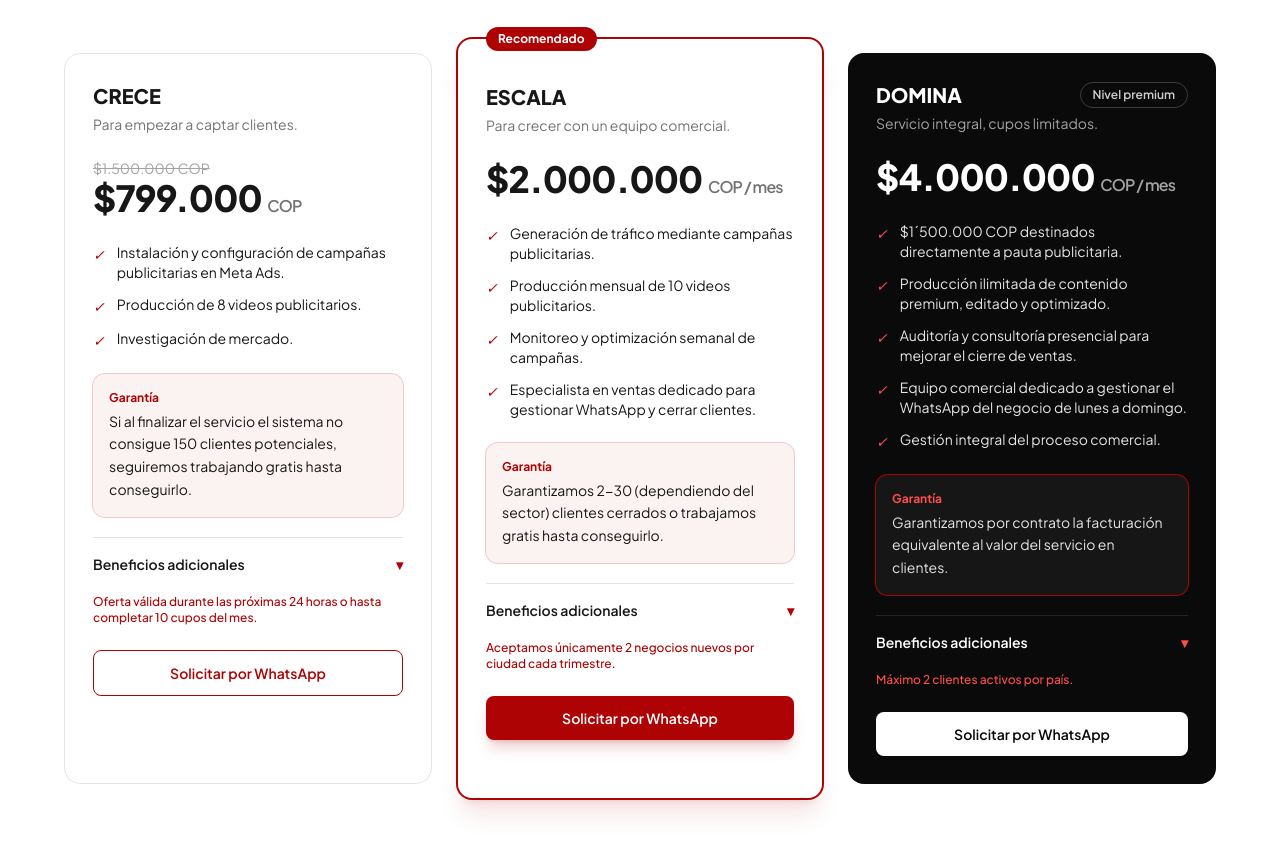
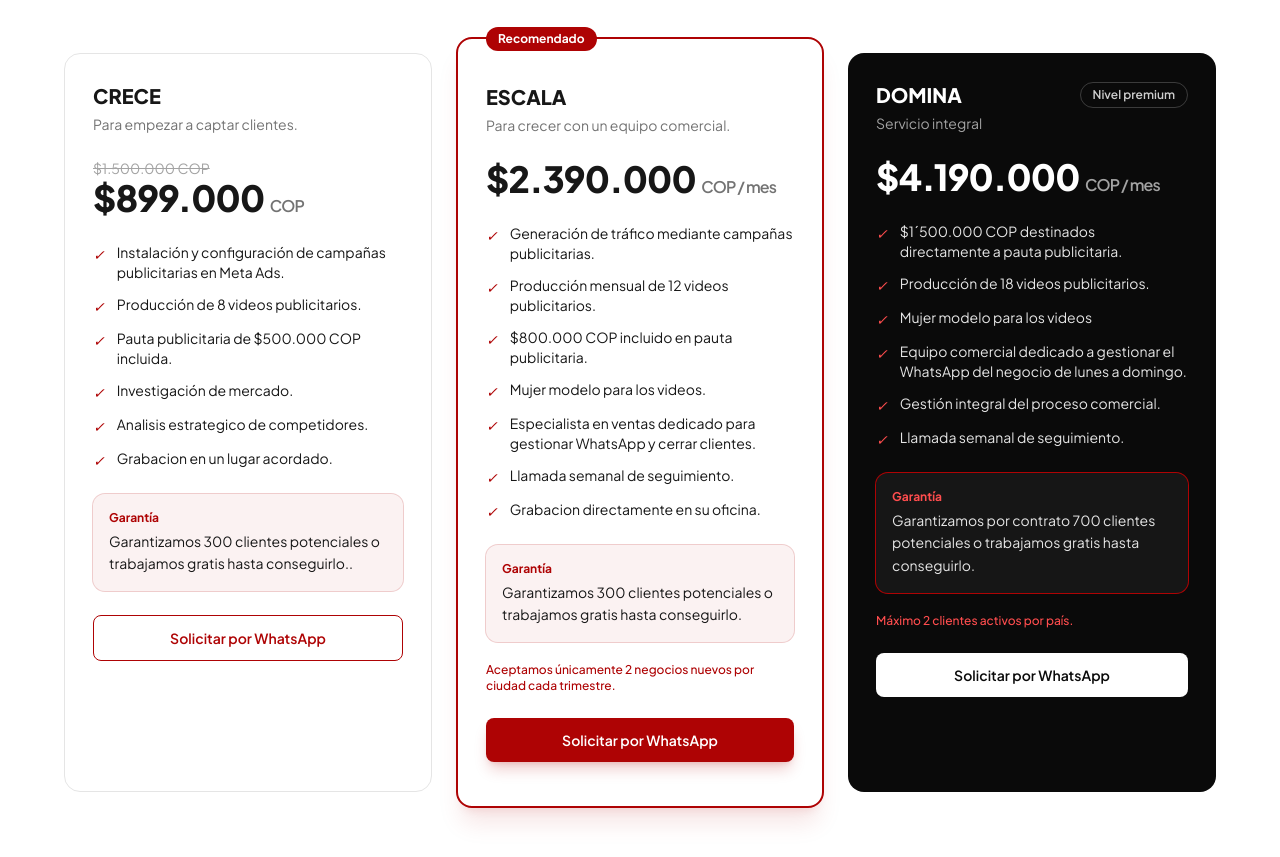
Before and after one commit to Santiagogabh/santiago-hernandez-web, a plain HTML site: page index.html in a window 1280 px wide. Shown: the part 2610-3467 px from the top of the page. Drawn offline with nearby package versions, Linux system fonts and the light colour scheme.

Commit message:
cuarto commit

```diff
--- a/index.html
+++ b/index.html
@@ -112,28 +112,20 @@
         <p class="mt-1 text-sm text-neutral-500">Para empezar a captar clientes.</p>
         <div class="mt-6">
           <p class="text-sm text-neutral-400 line-through">$1.500.000 COP</p>
-          <p class="text-4xl font-extrabold tracking-tight">$799.000 <span class="text-base font-semibold text-neutral-500">COP</span></p>
+          <p class="text-4xl font-extrabold tracking-tight">$899.000 <span class="text-base font-semibold text-neutral-500">COP</span></p>
         </div>
         <ul class="mt-6 space-y-3 text-sm">
           <li class="flex gap-3"><i class="mt-0.5 text-brand">✓</i>Instalación y configuración de campañas publicitarias en Meta Ads.</li>
           <li class="flex gap-3"><i class="mt-0.5 text-brand">✓</i>Producción de 8 videos publicitarios.</li>
+          <li class="flex gap-3"><i class="mt-0.5 text-brand">✓</i>Pauta publicitaria de $500.000 COP incluida.</li>
           <li class="flex gap-3"><i class="mt-0.5 text-brand">✓</i>Investigación de mercado.</li>
+          <li class="flex gap-3"><i class="mt-0.5 text-brand">✓</i>Analisis estrategico de competidores.</li>
+          <li class="flex gap-3"><i class="mt-0.5 text-brand">✓</i>Grabacion en un lugar acordado.</li>
         </ul>
         <div class="mt-6 rounded-xl bg-brand/5 p-4 ring-1 ring-brand/20">
           <p class="text-xs font-bold text-brand">Garantía</p>
-          <p class="mt-1 text-sm leading-relaxed">Si al finalizar el servicio el sistema no consigue 150 clientes potenciales, seguiremos trabajando gratis hasta conseguirlo.</p>
+          <p class="mt-1 text-sm leading-relaxed">Garantizamos 300 clientes potenciales o trabajamos gratis hasta conseguirlo..</p>
         </div>
-        <details class="mt-5 border-t border-neutral-200 pt-4">
-          <summary class="flex items-center justify-between text-sm font-semibold">Beneficios adicionales <span class="chev text-brand">▾</span></summary>
-          <ul class="mt-3 space-y-2 text-sm text-neutral-600">
-            <li>• Garantía de 150 clientes potenciales</li>
-            <li>• Grabación directamente en el consultorio</li>
-            <li>• Gestión personal de los mensajes de WhatsApp para filtrar interesados</li>
-            <li>• Llamada semanal de orientación y seguimiento</li>
-            <li>• Especialista en ventas opcional para responder mensajes y cerrar ventas (comisión del 2 % al 5 %)</li>
-          </ul>
-        </details>
-        <p class="mt-5 text-xs font-medium text-brand">Oferta válida durante las próximas 24 horas o hasta completar 10 cupos del mes.</p>
         <a data-wa="Hola Santiago, quiero información del plan CRECE." href="https://wa.link/142eok" class="mt-6 rounded-lg border border-brand px-5 py-3 text-center text-sm font-semibold text-brand transition hover:bg-brand hover:text-white">Solicitar por WhatsApp</a>
       </article>
 
@@ -143,28 +135,23 @@
         <h3 class="text-xl font-extrabold">ESCALA</h3>
         <p class="mt-1 text-sm text-neutral-500">Para crecer con un equipo comercial.</p>
         <div class="mt-6">
-          <p class="text-4xl font-extrabold tracking-tight">$2.000.000 <span class="text-base font-semibold text-neutral-500">COP / mes</span></p>
+          <p class="text-4xl font-extrabold tracking-tight">$2.390.000 <span class="text-base font-semibold text-neutral-500">COP / mes</span></p>
         </div>
         <ul class="mt-6 space-y-3 text-sm">
           <li class="flex gap-3"><i class="mt-0.5 text-brand">✓</i>Generación de tráfico mediante campañas publicitarias.</li>
-          <li class="flex gap-3"><i class="mt-0.5 text-brand">✓</i>Producción mensual de 10 videos publicitarios.</li>
-          <li class="flex gap-3"><i class="mt-0.5 text-brand">✓</i>Monitoreo y optimización semanal de campañas.</li>
+          <li class="flex gap-3"><i class="mt-0.5 text-brand">✓</i>Producción mensual de 12 videos publicitarios.</li>
+          <li class="flex gap-3"><i class="mt-0.5 text-brand">✓</i>$800.000 COP incluido en pauta publicitaria.</li>
+          <li class="flex gap-3"><i class="mt-0.5 text-brand">✓</i>Mujer modelo para los videos.</li>
           <li class="flex gap-3"><i class="mt-0.5 text-brand">✓</i>Especialista en ventas dedicado para gestionar WhatsApp y cerrar clientes.</li>
+          <li class="flex gap-3"><i class="mt-0.5 text-brand">✓</i>Llamada semanal de seguimiento.</li>
+          <li class="flex gap-3"><i class="mt-0.5 text-brand">✓</i>Grabacion directamente en su oficina.</li>
         </ul>
+
         <div class="mt-6 rounded-xl bg-brand/5 p-4 ring-1 ring-brand/20">
           <p class="text-xs font-bold text-brand">Garantía</p>
-          <p class="mt-1 text-sm leading-relaxed">Garantizamos 2-30 (dependiendo del sector) clientes cerrados o trabajamos gratis hasta conseguirlo.</p>
+          <p class="mt-1 text-sm leading-relaxed">Garantizamos 300 clientes potenciales o trabajamos gratis hasta conseguirlo.</p>
         </div>
-        <details class="mt-5 border-t border-neutral-200 pt-4">
-          <summary class="flex items-center justify-between text-sm font-semibold">Beneficios adicionales <span class="chev text-brand">▾</span></summary>
-          <ul class="mt-3 space-y-2 text-sm text-neutral-600">
-            <li>• Sistema automatizado con bases de datos de sus clientes</li>
-            <li>• Mujer modelo para los videos publicitarios</li>
-            <li>• Especialista en ventas para el cierre de clientes</li>
-            <li>• Exclusividad: no trabajaremos con competidores directos en la misma zona geográfica durante la suscripción</li>
-            <li>• $800.000 COP incluidos para pauta publicitaria</li>
-          </ul>
-        </details>
+
         <p class="mt-5 text-xs font-medium text-brand">Aceptamos únicamente 2 negocios nuevos por ciudad cada trimestre.</p>
         <a data-wa="Hola Santiago, quiero información del plan ESCALA." href="#" class="mt-6 rounded-lg bg-brand px-5 py-3 text-center text-sm font-semibold text-white shadow-lg shadow-brand/20 transition hover:bg-brandd">Solicitar por WhatsApp</a>
       </article>
@@ -175,29 +162,24 @@
           <h3 class="text-xl font-extrabold">DOMINA</h3>
           <span class="rounded-full border border-white/20 px-3 py-1 text-xs font-semibold text-white/80">Nivel premium</span>
         </div>
-        <p class="mt-1 text-sm text-neutral-400">Servicio integral, cupos limitados.</p>
+        <p class="mt-1 text-sm text-neutral-400">Servicio integral
+
+        </p>
         <div class="mt-6">
-          <p class="text-4xl font-extrabold tracking-tight">$4.000.000 <span class="text-base font-semibold text-neutral-400">COP / mes</span></p>
+          <p class="text-4xl font-extrabold tracking-tight">$4.190.000 <span class="text-base font-semibold text-neutral-400">COP / mes</span></p>
         </div>
         <ul class="mt-6 space-y-3 text-sm text-neutral-200">
           <li class="flex gap-3"><i class="mt-0.5 text-[#ff4d4e]">✓</i>$1´500.000 COP destinados directamente a pauta publicitaria.</li>
-          <li class="flex gap-3"><i class="mt-0.5 text-[#ff4d4e]">✓</i>Producción ilimitada de contenido premium, editado y optimizado.</li>
-          <li class="flex gap-3"><i class="mt-0.5 text-[#ff4d4e]">✓</i>Auditoría y consultoría presencial para mejorar el cierre de ventas.</li>
+          <li class="flex gap-3"><i class="mt-0.5 text-[#ff4d4e]">✓</i>Producción de 18 videos publicitarios.</li>
+          <li class="flex gap-3"><i class="mt-0.5 text-[#ff4d4e]">✓</i>Mujer modelo para los videos</li>
           <li class="flex gap-3"><i class="mt-0.5 text-[#ff4d4e]">✓</i>Equipo comercial dedicado a gestionar el WhatsApp del negocio de lunes a domingo.</li>
           <li class="flex gap-3"><i class="mt-0.5 text-[#ff4d4e]">✓</i>Gestión integral del proceso comercial.</li>
+          <li class="flex gap-3"><i class="mt-0.5 text-[#ff4d4e]">✓</i>Llamada semanal de seguimiento.</li>
         </ul>
         <div class="mt-6 rounded-xl bg-white/5 p-4 ring-1 ring-brand">
           <p class="text-xs font-bold text-[#ff4d4e]">Garantía</p>
-          <p class="mt-1 text-sm leading-relaxed text-neutral-200">Garantizamos por contrato la facturación equivalente al valor del servicio en clientes.</p>
+          <p class="mt-1 text-sm leading-relaxed text-neutral-200">Garantizamos por contrato 700 clientes potenciales o trabajamos gratis hasta conseguirlo.</p>
         </div>
-        <details class="mt-5 border-t border-white/10 pt-4">
-          <summary class="flex items-center justify-between text-sm font-semibold">Beneficios adicionales <span class="chev text-[#ff4d4e]">▾</span></summary>
-          <ul class="mt-3 space-y-2 text-sm text-neutral-400">
-            <li>• Capacitación presencial o en vivo para el personal sobre ventas adicionales y venta cruzada</li>
-            <li>• Grabación mensual de todo el contenido con un especialista, en una jornada de 2 horas</li>
-            <li>• Línea telefónica directa y prioritaria con el director de estrategia</li>
-          </ul>
-        </details>
         <p class="mt-5 text-xs font-medium text-[#ff4d4e]">Máximo 2 clientes activos por país.</p>
         <a data-wa="Hola Santiago, quiero información del plan DOMINA." href="#" class="mt-6 rounded-lg bg-white px-5 py-3 text-center text-sm font-semibold text-neutral-950 transition hover:bg-neutral-200">Solicitar por WhatsApp</a>
       </article>
```
